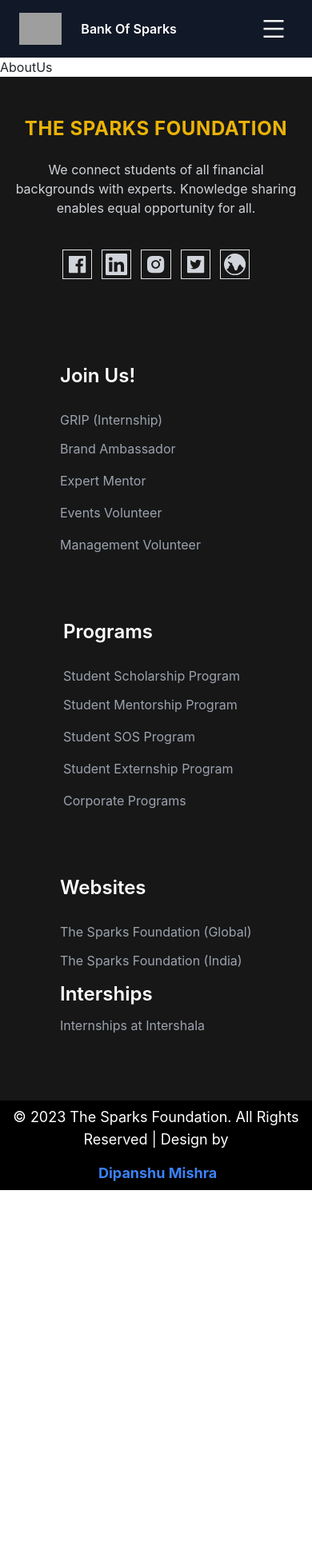
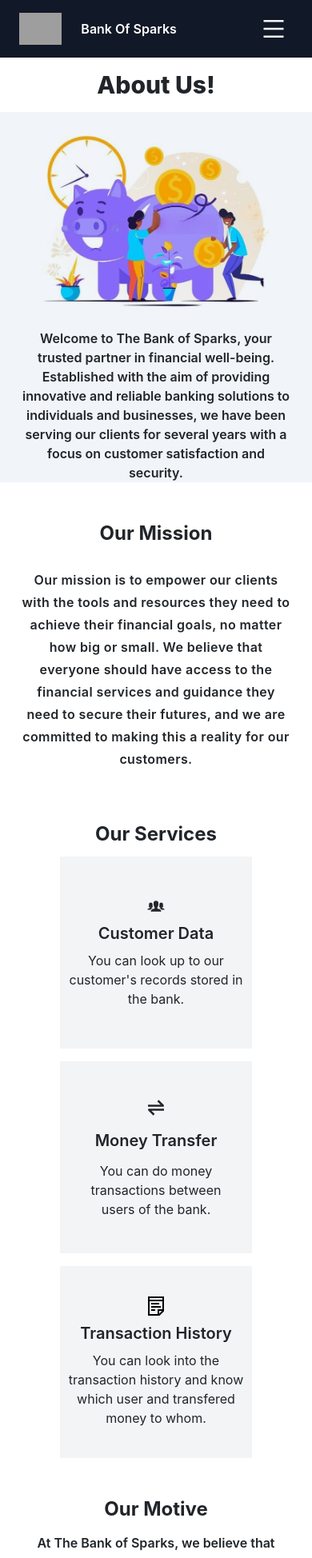
Before and after one commit to Dipanshu0612/Basic_Banking_Website, a React (Create React App) app: page /about-us in a window 390 px wide. Shown: the top 1948 px of the page at 80% size. Before the commit the page ends 1488 px from the top, so only its background shows below. Built offline with nearby package versions, Linux system fonts and the light colour scheme; grey boxes are pictures that could not be loaded.

Commit message:
Added Responsiveness and Completed the Project.

```diff
--- a/src/Pages/AboutUs.jsx
+++ b/src/Pages/AboutUs.jsx
@@ -1,7 +1,70 @@
 import React from 'react'
+import { IoIosPeople } from "react-icons/io";
+import { GrNotes } from "react-icons/gr";
+import { BiTransferAlt } from "react-icons/bi";
 
 export default function AboutUs() {
   return (
-    <div>AboutUs</div>
+    <>
+
+      <div>
+        <h3 className='text-center flex items-center justify-center text-3xl my-3 font-extrabold'>About Us!</h3>
+      </div>
+
+      <div className='flex justify-around items-center my-3 bg-slate-100 flex-wrap'>
+
+        <div className='w-[40rem] md:w-[30rem] sm:w-[25rem]'>
+          <img src="../assests/About-Page.jpeg" alt="About-page Image" className='px-3 py-3 mix-blend-multiply' />
+        </div>
+
+        <div className='w-[40rem] md:w-[30rem] sm:w-[25rem]'>
+          <p className='font-semibold text-center text-[1.5rem] px-4 md:text-[1.3rem] sm:text-[1rem]'>Welcome to The Bank of Sparks, your trusted partner in financial well-being. Established with the aim of providing innovative and reliable banking solutions to individuals and businesses, we have been serving our clients for several years with a focus on customer satisfaction and security.</p>
+        </div>
+
+      </div>
+
+      <div className="text-center flex flex-col my-5 space-y-3">
+
+        <h3 className='text-2xl font-bold'>Our Mission</h3>
+        <p className='font-semibold tracking-wide px-4 py-3 text-xl md:text-[1rem] sm:text-[1rem]'>Our mission is to empower our clients with the tools and resources they need to achieve their financial goals, no matter how big or small. We believe that everyone should have access to the financial services and guidance they need to secure their futures, and we are committed to making this a reality for our customers.</p>
+
+      </div>
+
+
+      <div className='my-5 space-y-3'>
+        <div className='text-center text-2xl font-bold'>
+          Our Services
+        </div>
+
+        <div className='flex flex-wrap justify-around items-center sm:flex-col space-y-4'>
+          <div className='flex flex-col items-center justify-center text-center w-[15rem] h-[15rem] space-y-2  bg-gray-100 px-2 cursor-pointer'>
+            <IoIosPeople className='text-2xl' />
+            <h4 className='text-xl font-semibold'>Customer Data</h4>
+            <p>You can look up to our customer's records stored in the bank.</p>
+          </div>
+
+          <div className='flex flex-col items-center justify-center text-center w-[15rem] h-[15rem] space-y-3 bg-gray-100 px-3 cursor-pointer'>
+            <BiTransferAlt className='text-3xl' />
+            <h4 className='text-xl font-semibold'>Money Transfer</h4>
+            <p>You can do money transactions between users of the bank.</p>
+          </div>
+
+          <div className='flex flex-col items-center justify-center text-center w-[15rem] h-[15rem] space-y-2 bg-gray-100 px-2 cursor-pointer'>
+            <GrNotes className='text-2xl' />
+            <h4 className='text-xl font-semibold'>Transaction History</h4>
+            <p>You can look into the transaction history and know which user and transfered money to whom.</p>
+          </div>
+        </div>
+
+      </div>
+
+      <div className='my-5 space-y-3 px-4'>
+        <h3 className='text-center font-bold text-2xl'>Our Motive</h3>
+
+        <p className='text-center font-semibold text-xl sm:text-[1rem]'>At The Bank of Sparks, we believe that banking should be easy, convenient, and accessible. That's why we have invested in cutting-edge technology and online banking services that allow our customers to manage their finances from anywhere, at any time.</p>
+
+        <p className='text-center font-semibold text-xl sm:text-[1rem]'>We are proud to serve our community, and we look forward to helping you achieve your financial goals. Whether you are just starting out or planning for retirement, we are here to help you every step of the way. Thank you for choosing The Bank of Sparks as your trusted banking partner.</p>
+      </div>
+    </>
   )
 }
--- a/src/Pages/Customers.jsx
+++ b/src/Pages/Customers.jsx
@@ -337,7 +337,7 @@ export default function Customers(props) {
 
                 </div>
 
-                <div className='flex justify-center items-center flex-wrap space-x-5 my-2 mb-5 text-black sm:flex-col'>
+                <div className='flex justify-center items-center flex-wrap space-x-5 my-2 mb-5 text-black sm:flex-col sm:space-y-4'>
 
                     <button className='bg-green-500 px-3 py-2 flex rounded justify-center items-center space-x-1 font-medium hover:border border-black ease-in-out duration-200' onClick={secondhandleShow}><FcMoneyTransfer className='text-xl' id='transactionslogo' />Send Money</button>
 
--- a/src/Pages/Home.jsx
+++ b/src/Pages/Home.jsx
@@ -1,5 +1,6 @@
 import React from 'react'
 import HomeCaraousel from '../components/HomeCaraousel'
+import { NavLink as Link } from 'react-router-dom'
 
 export default function Home() {
   return (
@@ -8,14 +9,15 @@ export default function Home() {
         <div>
           <HomeCaraousel />
         </div>
-        <div className='flex justify-around items-center my-3 bg-gray-50 py-4 cursor-pointer'>
+        <div className='flex justify-around items-center my-3 bg-gray-50 py-4 cursor-pointer md:flex-col sm:flex-col'>
           <div className='bg-white '>
-            <img src="../assests/logo-black.png" alt="" className='h-[10rem] w-[40rem]' />
+            <img src="../assests/logo-black.png" alt="" className='h-[10rem] w-[40rem] md:w-[30rem] sm:w-[20rem] mix-blend-multiply py-1 px-1' />
           </div>
-          <div className='w-[30rem] bg-gray-100 space-y-1 sm:text-center md:text-center px-2 py-2'>
+          <div className='w-[30rem] bg-gray-100 space-y-2 sm:text-center md:text-center px-2 py-2 flex flex-col items-center justify-center md:w-[30rem] sm:w-[20rem]'>
             <h3 className='text-3xl font-bold'>The Bank of Sparks</h3>
             <h5 className='text-xl font-semibold'>Where happiness meets finance!</h5>
-            <p className='tracking-wide text-lg'>The Bank of Sparks is a trusted and reliable financial institution that offers innovative and progressive banking solutions to its customers. With a focus on customer satisfaction and security, the bank is dedicated to providing efficient and accessible services that meet the evolving needs of its clients. Backed by years of experience, The Bank of Sparks offers expert guidance and advice to help individuals and businesses achieve their financial goals. With a dynamic approach to banking, the institution is committed to unlocking the potential of its customers' finances and creating a brighter financial future for all.</p>
+            <p className='tracking-wide text-lg text-center'>The Bank of Sparks is a trusted and reliable financial institution that offers innovative and progressive banking solutions to its customers. With a focus on customer satisfaction and security, the bank is dedicated to providing efficient and accessible services that meet the evolving needs of its clients. Backed by years of experience, The Bank of Sparks offers expert guidance and advice to help individuals and businesses achieve their financial goals. With a dynamic approach to banking, the institution is committed to unlocking the potential of its customers' finances and creating a brighter financial future for all.</p>
+            <button className='bg-blue-500 px-3 py-2 flex rounded justify-center items-center space-x-1 font-medium hover:border border-black ease-in-out duration-200 hover:text-black my-2 hover:border-none hover:bg-blue-600'><Link to="about-us" className='hover:text-black'>Read More</Link></button>
           </div>
         </div>
       </div>
--- a/src/components/HomeCaraousel.jsx
+++ b/src/components/HomeCaraousel.jsx
@@ -10,8 +10,8 @@ export default function HomeCaraousel() {
           alt="First slide"
         />
         <Carousel.Caption>
-          <h3 className='text-5xl'>Welcome to the Bank of Sparks</h3>
-          <p className='text-2xl my-2'>Secure your today and build a better tomorrow with the trusted and reliable services of The Bank of Sparks.</p>
+          <h3 className='text-5xl md:text-3xl sm:text-2xl'>Welcome to the Bank of Sparks</h3>
+          <p className='text-2xl my-2 md:text-xl sm:text-[1rem]'>Secure your today and build a better tomorrow with the trusted and reliable services of The Bank of Sparks.</p>
         </Carousel.Caption>
       </Carousel.Item>
       <Carousel.Item className='bg-black'>
@@ -22,8 +22,8 @@ export default function HomeCaraousel() {
         />
 
         <Carousel.Caption>
-          <h3 className='text-5xl'>Trusted and Secure</h3>
-          <p className='text-2xl my-2'>With The Bank of Sparks, your money is in safe hands - Bank with confidence.</p>
+          <h3 className='text-5xl md:text-3xl sm:text-2xl'>Trusted and Secure</h3>
+          <p className='text-2xl my-2 md:text-xl sm:text-[1rem]'>With The Bank of Sparks, your money is in safe hands - Bank with confidence.</p>
         </Carousel.Caption>
       </Carousel.Item>
       <Carousel.Item className='bg-black'>
@@ -34,9 +34,9 @@ export default function HomeCaraousel() {
         />
 
         <Carousel.Caption>
-          <h3 className='text-5xl'>Experienced, Efficient, Dynamic</h3>
-          <p className='text-2xl my-2'>
-          Unlocking the potential of your finances - Trust The Bank of Sparks for expert advice and guidance.
+          <h3 className='text-5xl md:text-3xl sm:text-2xl'>Experienced, Efficient, Dynamic</h3>
+          <p className='text-2xl my-2 md:text-xl sm:text-[1rem]'>
+          Unlocking the potential of your finances - Trust The Bank of Sparks for expert advice and guidance. md:
           </p>
         </Carousel.Caption>
       </Carousel.Item>
```
Also changed, not shown: public/assests/About-Page.jpeg (added).
